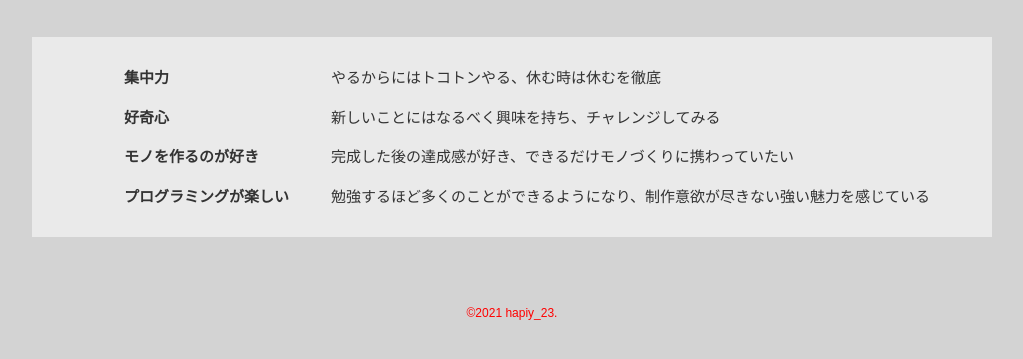
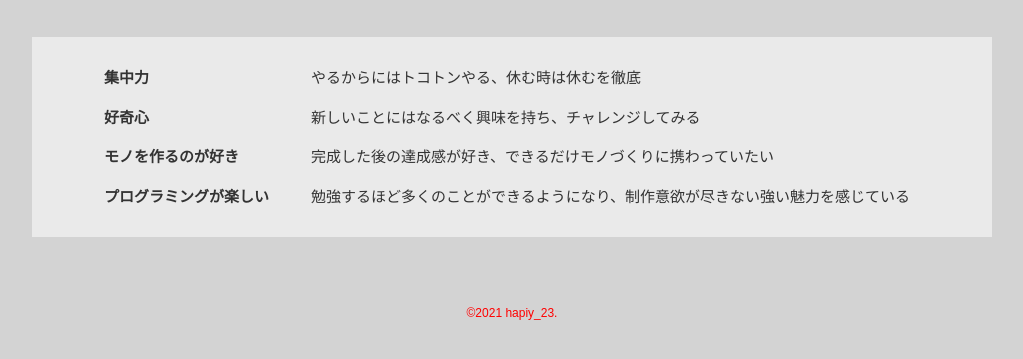
Before and after one commit to hapiy-23/hapiy-23.github.io, a plain HTML site: page page/pr.html in a window 1280 px wide. Shown: the part 263-622 px from the top of the page, without its empty margins (128-1151 px from the left). Drawn offline with Linux system fonts and the light colour scheme.

Commit message:
Update stylesheet.css

```diff
--- a/page/stylesheet.css
+++ b/page/stylesheet.css
@@ -116,7 +116,7 @@ p{
     justify-content: space-between;
     padding-top: 50px;
     background-color: #eaeaea;
-    padding: 20px 50px;
+    padding: 20px 30px;
     margin: 40px 0;
 }
 
```
